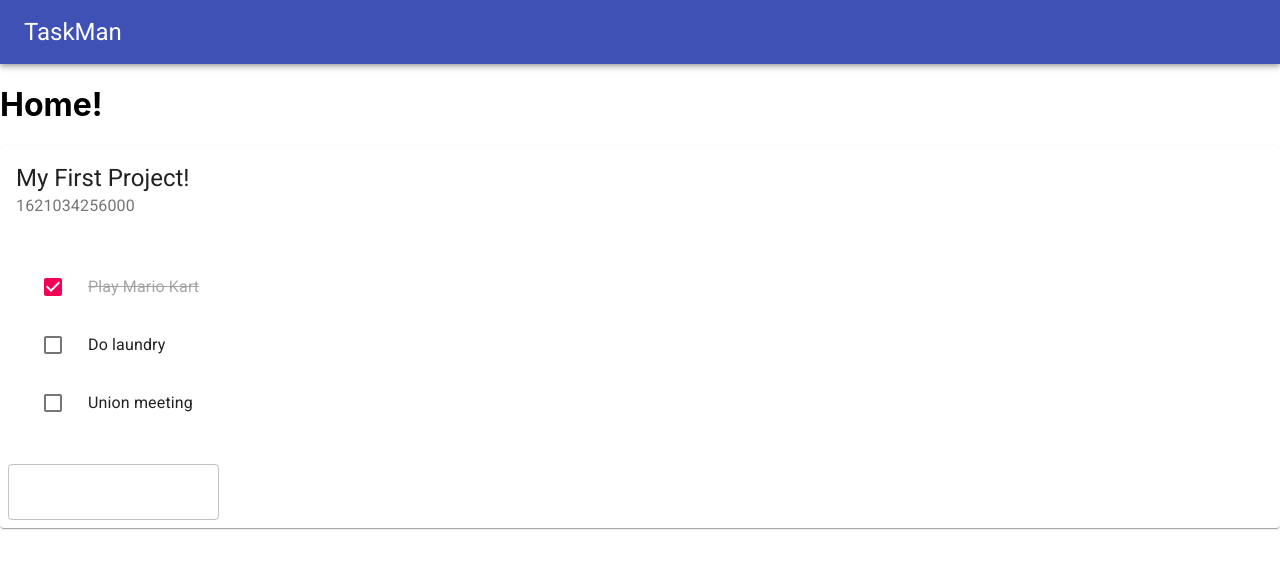
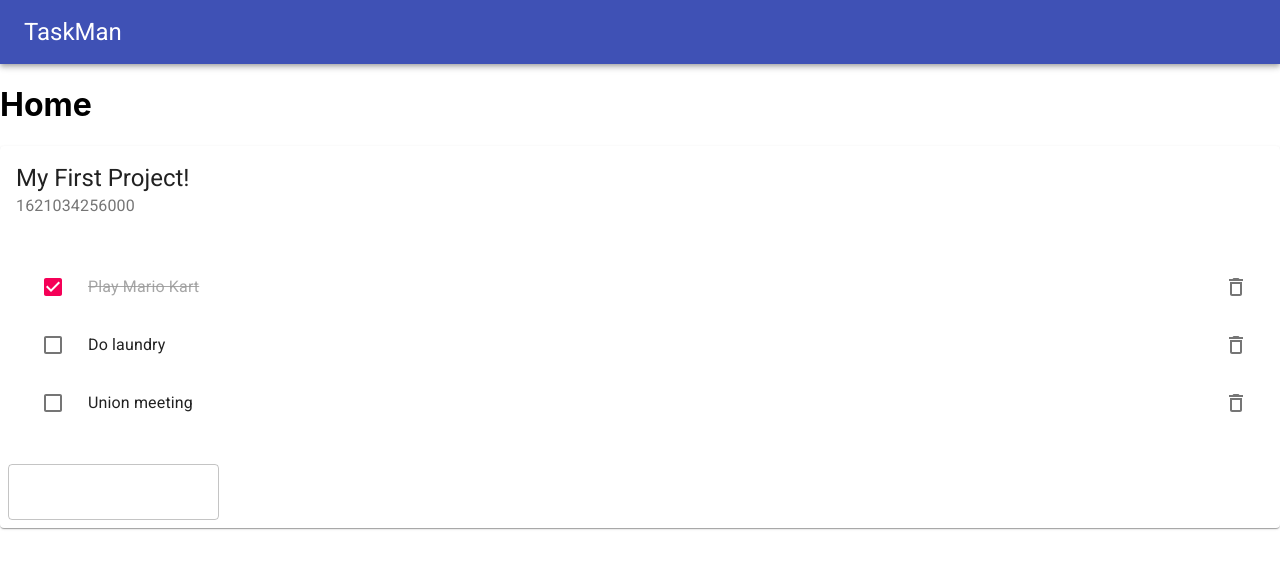
Before and after one commit to jallend1/taskman, a React (Create React App) app: page / in a window 1280 px wide. Shown: the top 568 px of the page. Built offline with nearby package versions, Linux system fonts and the light colour scheme.

Commit message:
Adds Material-UI icons. Implements delete action functionality

```diff
--- a/package.json
+++ b/package.json
@@ -4,6 +4,7 @@
   "private": true,
   "dependencies": {
     "@material-ui/core": "^4.11.4",
+    "@material-ui/icons": "^4.11.2",
     "@testing-library/jest-dom": "^5.12.0",
     "@testing-library/react": "^11.2.7",
     "@testing-library/user-event": "^12.8.3",
--- a/src/Components/Home.js
+++ b/src/Components/Home.js
@@ -1,4 +1,4 @@
-import {useState} from 'react';
+import { useState } from 'react';
 import Project from './Project';
 // import About from './About';
 const Home = () => {
@@ -7,38 +7,52 @@ const Home = () => {
     createdAt: Date.now(),
     id: 5000,
     taskList: [
-            {action: 'Play Mario Kart', isComplete: true},
-            {action: 'Do laundry', isComplete: false},
-            {action: 'Union meeting', isComplete: false}
+      { action: 'Play Mario Kart', isComplete: true },
+      { action: 'Do laundry', isComplete: false },
+      { action: 'Union meeting', isComplete: false }
     ]
-    }
+  };
 
-    const [project, setProject ] = useState(sampleProject)
-
+  const [project, setProject] = useState(sampleProject);
 
   const addTask = (e, projectID, newTask) => {
     // Passing in project ID so we can navigate to correct project once multiple project functionality rolled out
     e.preventDefault();
     const projectCopy = JSON.parse(JSON.stringify(project));
-        projectCopy.taskList.push({action: newTask, isComplete: false});
+    projectCopy.taskList.push({ action: newTask, isComplete: false });
     setProject(projectCopy);
-    }
+  };
 
   const completeTask = (projectID, index) => {
     // Passing in project ID so we can navigate to correct project once multiple project functionality rolled out
     // Creates deep copy of current project
     const projectCopy = JSON.parse(JSON.stringify(project));
-        projectCopy.taskList[index].isComplete = !projectCopy.taskList[index].isComplete;
-        setProject(projectCopy)
-    }
+    projectCopy.taskList[index].isComplete =
+      !projectCopy.taskList[index].isComplete;
+    setProject(projectCopy);
+  };
+
+  const deleteTask = (projectID, index) => {
+    // Passing in project ID so we can navigate to correct project once multiple project functionality rolled out
+    // Creates deep copy of current project
+    const projectCopy = JSON.parse(JSON.stringify(project));
+    projectCopy.taskList.splice(index, 1);
+    setProject(projectCopy);
+  };
 
   return (
     <>
-            <h1>Home!</h1>
+      <h1>Home</h1>
       {/* <About /> */}
-            <Project key={project.id} project={project} completeTask={completeTask} addTask={addTask} />
+      <Project
+        key={project.id}
+        project={project}
+        completeTask={completeTask}
+        addTask={addTask}
+        deleteTask={deleteTask}
+      />
     </>
-    )
-}
+  );
+};
 
 export default Home;
--- a/src/Components/Project.js
+++ b/src/Components/Project.js
@@ -9,10 +9,13 @@ import {
   CardHeader,
   CardContent,
   CardActions,
-  TextField
+  TextField,
+  ListItemSecondaryAction,
+  IconButton
 } from '@material-ui/core';
+import { DeleteOutlined } from '@material-ui/icons';
 import { useState } from 'react';
-const Project = ({ project, addTask, completeTask }) => {
+const Project = ({ project, addTask, completeTask, deleteTask }) => {
   const [newAction, setNewAction] = useState('');
   const useStyles = makeStyles({
     completed: {
@@ -37,6 +40,15 @@ const Project = ({ project, addTask, completeTask }) => {
             primary={task.action}
             className={task.isComplete ? classes.completed : null}
           />
+          <ListItemSecondaryAction>
+            <IconButton
+              edge="end"
+              aria-label="delete"
+              onClick={() => deleteTask(project.id, index)}
+            >
+              <DeleteOutlined />
+            </IconButton>
+          </ListItemSecondaryAction>
         </ListItem>
       );
     });
```
Also changed, not shown: 1 other file (tests, documents, lock files or other folders). Lines whose indentation alone changed are shown as unchanged.
